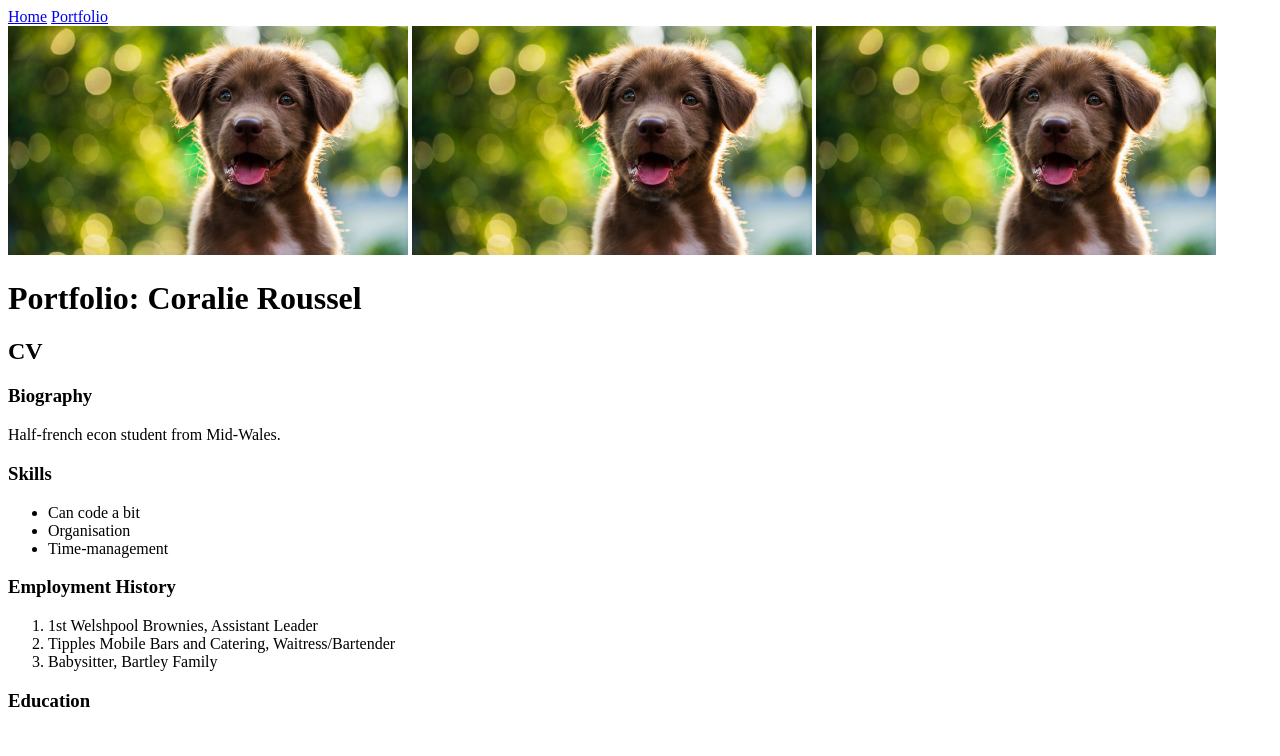
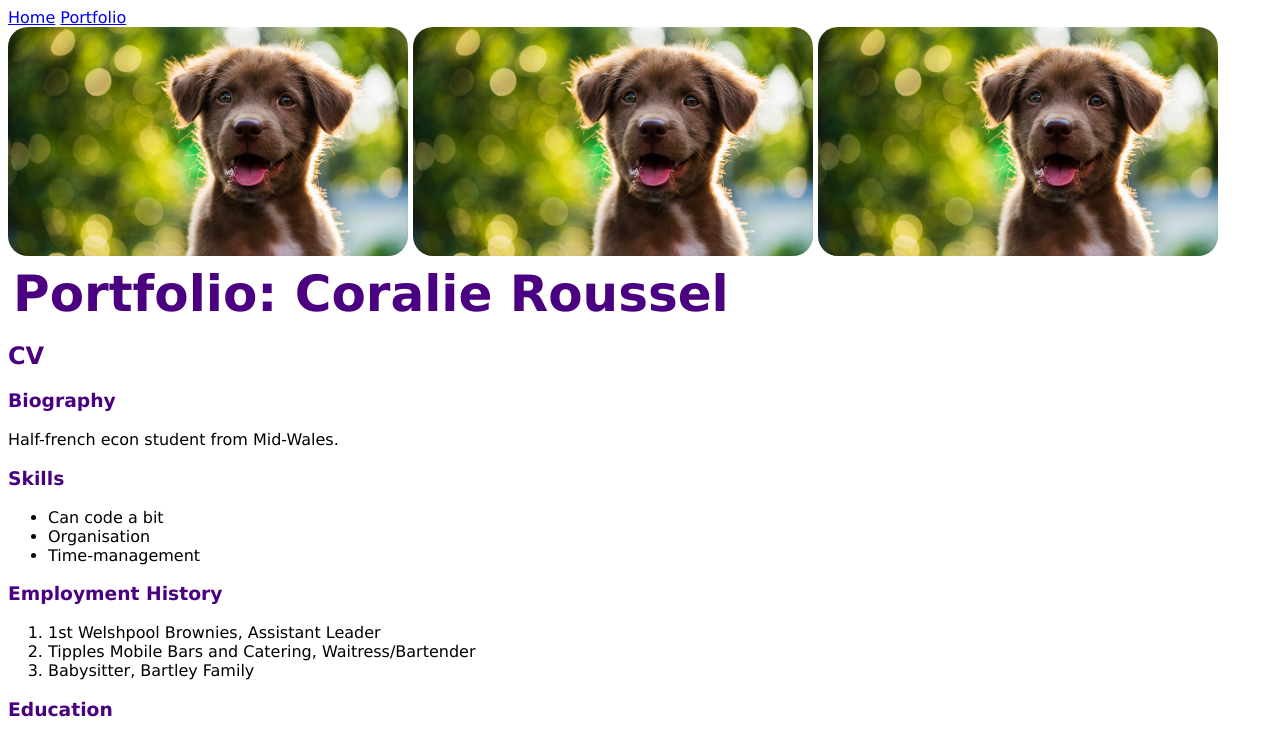
Before and after one commit to Coralie99/Portfolio, a plain HTML site: page index.html in a window 1280 px wide. Drawn offline with Linux system fonts and the light colour scheme.

Commit message:
portfolio

```diff
--- /dev/null
+++ b/css/index.css
@@ -0,0 +1,24 @@
+body{
+	font-family: verdana
+}
+
+h1{
+	color: indigo;
+	font-size: 50px;
+	margin: 5px;
+
+
+
+}
+h2{
+	color: indigo;
+
+}
+h3{
+	color: indigo;
+
+}
+
+img{
+	border-radius: 20px;
+}
--- a/index.html
+++ b/index.html
@@ -2,6 +2,7 @@
 <html>
 	<head>
 		<title>Coralie Roussel: Portfolio</title>
+		<link rel="stylesheet" type="text/css" href="css/index.css">
 	</head>
 	<body>
 		<div>
```
